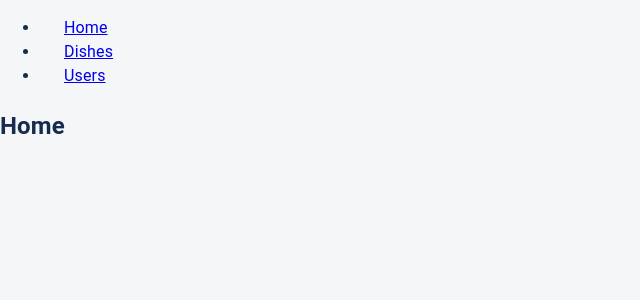
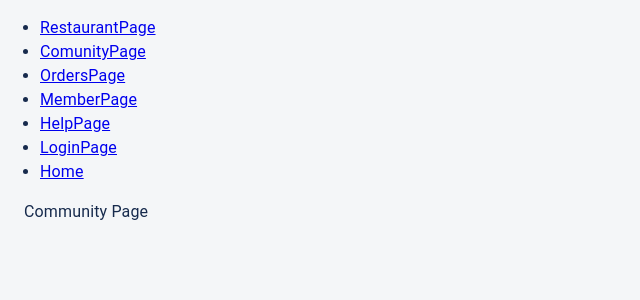
Before and after one commit to ortigaliev/papay-react, a React (Create React App) app: page /comunity in a window 1280 px wide. Shown: the top 300 px of the page, without its empty margins (0-640 px from the left). Built offline with nearby package versions, Linux system fonts and the light colour scheme.

Commit message:
feat: developing rooting method on papay project

```diff
--- a/src/app/App.tsx
+++ b/src/app/App.tsx
@@ -15,6 +15,13 @@ import {
   Route,
   Link
 } from "react-router-dom";
+import { RestaurantPage } from './screens/RestaurantPage';
+import { CommunityPage } from './screens/CommunityPage';
+import { OrdersPage } from './screens/OrdersPage';
+import { MemberPage } from './screens/MemberPage';
+import { HelpPage } from './screens/HelpPage';
+import { LoginPage } from './screens/LoginPage';
+import { HomePage } from './screens/HomePage';
 
 
 function App() {
@@ -23,35 +30,38 @@ function App() {
     <div>
       <nav>
         <ul>
-          <li>
-            <Container>
-            <Link to="/">Home</Link>
-            </Container>
-          </li>
-          <li>
-           <Container>
-           <Link to="/dishes">Dishes</Link>
-           </Container>
-          </li>
-          <li>
-           <Container>
-           <Link to="/users">Users</Link>
-           </Container>
-          </li>
+          <li> <Link to="/restaurant">RestaurantPage</Link></li>
+          <li> <Link to="/comunity">ComunityPage</Link></li>
+          <li> <Link to="/orders">OrdersPage</Link></li>
+          <li> <Link to="/member-page">MemberPage</Link></li>
+          <li> <Link to="/help">HelpPage</Link></li>
+          <li> <Link to="/login">LoginPage</Link></li>
+          <li> <Link to="/">Home</Link></li>
+
         </ul>
       </nav>
 
-      {/* A <Switch> looks through its children <Route>s and
-          renders the first one that matches the current URL. */}
       <Switch>
-        <Route path="/dishes">
-          <Dishes />
+        <Route path="/restaurant">
+          <RestaurantPage />
         </Route>
-        <Route path="/users">
-          <Users />
+        <Route path="/comunity">
+          <CommunityPage />
+        </Route>
+        <Route path="/orders">
+          <OrdersPage />
+        </Route>
+        <Route path="/member-page">
+          <MemberPage />
+        </Route>
+        <Route path="/help">
+          <HelpPage />
+        </Route>
+        <Route path="/login">
+          <LoginPage />
         </Route>
         <Route path="/">
-          <Home />
+          <HomePage />
         </Route>
       </Switch>
     </div>
--- /dev/null
+++ b/src/app/screens/CommunityPage/index.tsx
@@ -0,0 +1,8 @@
+import { Container } from '@mui/material';
+import React from 'react';
+
+export function CommunityPage () {
+  return (
+    <Container>Community Page</Container>
+    )
+};
--- /dev/null
+++ b/src/app/screens/HelpPage/index.tsx
@@ -0,0 +1,8 @@
+import { Container } from '@mui/material';
+import React from 'react';
+
+export function HelpPage () {
+  return (
+    <Container>Help Page</Container>
+    )
+};
--- /dev/null
+++ b/src/app/screens/HomePage/index.tsx
@@ -0,0 +1,8 @@
+import { Container } from '@mui/material';
+import React from 'react';
+
+export function HomePage () {
+  return (
+    <Container>Home Page</Container>
+    )
+};
--- /dev/null
+++ b/src/app/screens/LoginPage/index.tsx
@@ -0,0 +1,8 @@
+import { Container } from '@mui/material';
+import React from 'react';
+
+export function LoginPage () {
+  return (
+    <Container>Login Page</Container>
+    )
+};
--- /dev/null
+++ b/src/app/screens/MemberPage/index.tsx
@@ -0,0 +1,8 @@
+import { Container } from '@mui/material';
+import React from 'react';
+
+export function MemberPage () {
+  return (
+    <Container>Member Page</Container>
+    )
+};
--- /dev/null
+++ b/src/app/screens/OrdersPage/index.tsx
@@ -0,0 +1,8 @@
+import { Container } from '@mui/material';
+import React from 'react';
+
+export function OrdersPage () {
+  return (
+    <Container>Orders Page</Container>
+    )
+};
--- /dev/null
+++ b/src/app/screens/RestaurantPage/index.tsx
@@ -0,0 +1,8 @@
+import { Container } from '@mui/material';
+import React from 'react';
+
+export function RestaurantPage (){
+  return (
+    <Container>RestaurantPage</Container>
+    )
+};
```
